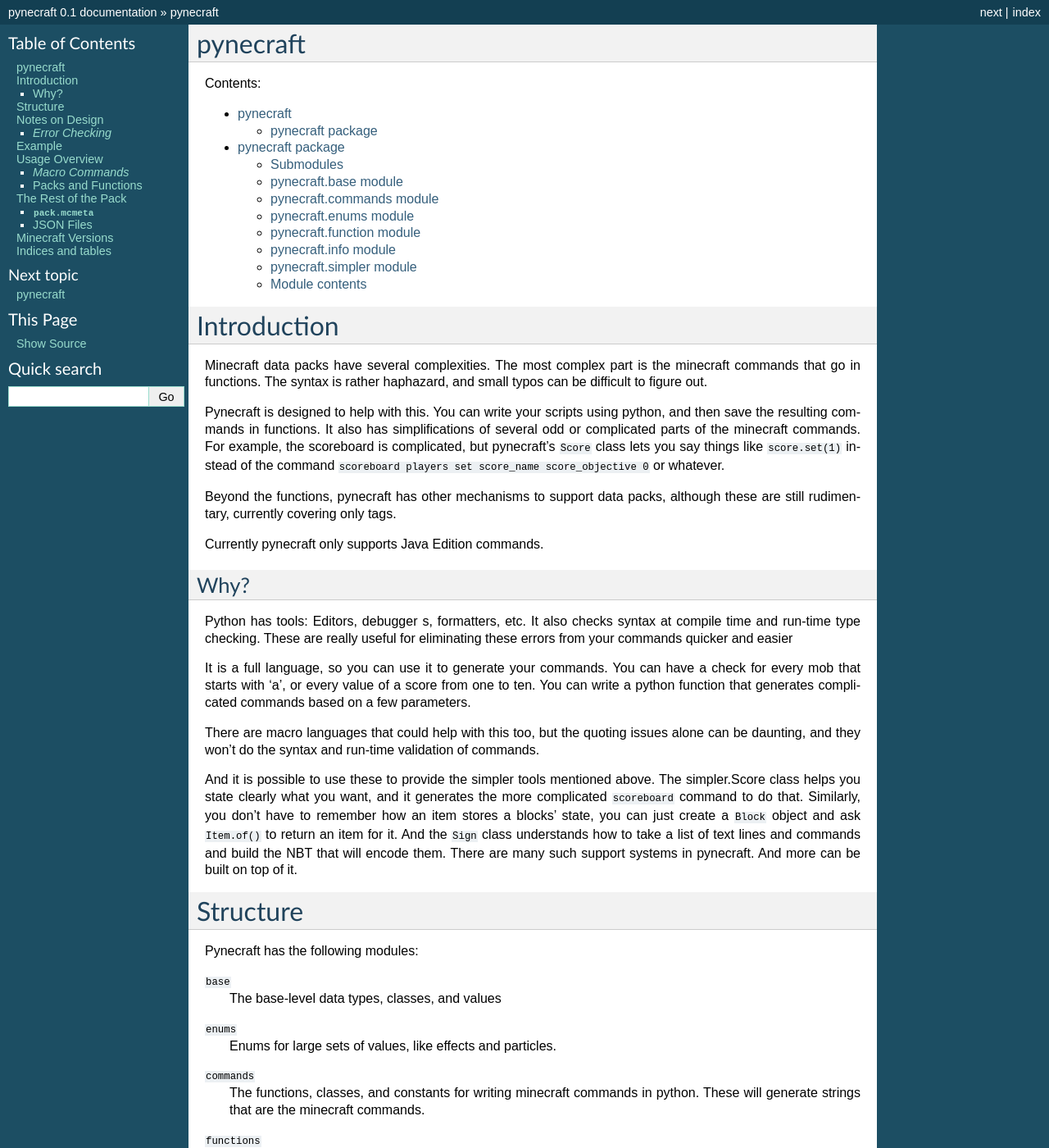
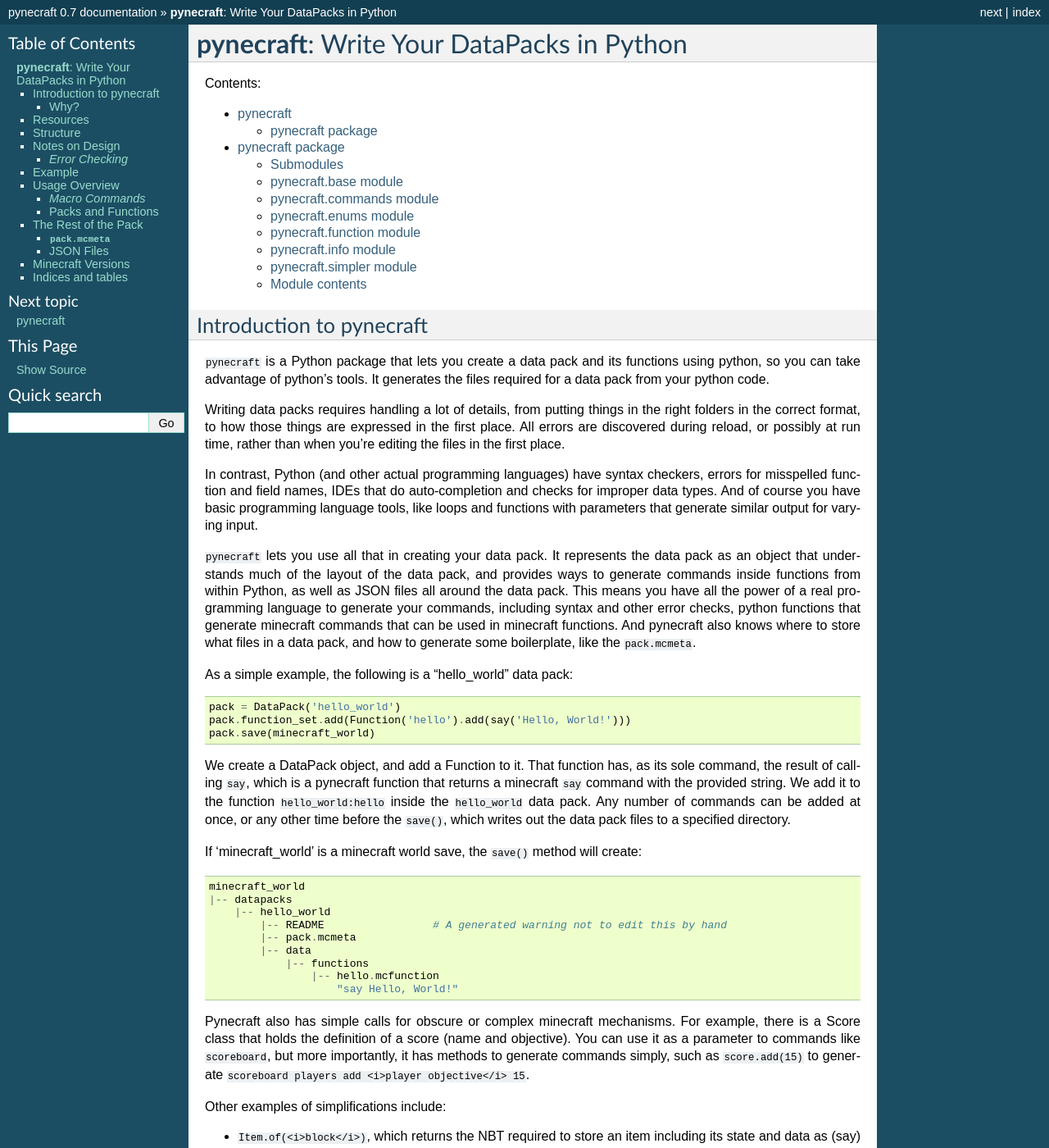
Before and after one commit to kcrca/pynecraft, a Sphinx documentation site: the page built from docs/index.rst, in a window 1280 px wide and 1400 px high. Shown: the whole window at 82% size. Built offline with Sphinx 7.4.7, drawn with Linux system fonts in a browser that asks for light colours; some of the changed text lies outside the part shown.

Commit message:
unify rst files

```diff
--- a/README.rst
+++ b/README.rst
@@ -1 +1,149 @@
-This package allows you to write a datapack as a python program, which generates the files for functions, tags, etc.
+
+Introduction to pynecraft
+=========================
+
+``pynecraft`` is a Python package that lets you create
+a data pack and its functions using python, so you can take
+advantage of python's tools. It generates the files required
+for a data pack from your python code.
+
+Writing data packs requires handling a lot of details, from
+putting things in the right folders in the correct format, to
+how those things are expressed in the first place. All errors
+are discovered during reload, or possibly at run time, rather
+than when you're editing the files in the first place.
+
+In contrast, Python (and other actual programming languages) have
+syntax checkers, errors for misspelled function and field names,
+IDEs that do auto-completion and checks for improper data types.
+And of course you have basic programming language tools, like loops
+and functions with parameters that generate similar output for
+varying input.
+
+``pynecraft`` lets you use all that in creating your
+data pack. It represents the data pack as an object that
+understands much of the layout of the data pack, and provides
+ways to generate commands inside functions from within Python,
+as well as JSON files all around the data pack. This means you
+have all the power of a real programming language to generate
+your commands, including syntax and other error checks, python
+functions that generate minecraft commands that can be used in
+minecraft functions. And pynecraft also knows where to store
+what files in a data pack, and how to generate some boilerplate,
+like the ``pack.mcmeta``.
+
+As a simple example, the following is a "hello_world" data pack::
+
+    pack = DataPack('hello_world')
+    pack.function_set.add(Function('hello').add(say('Hello, World!')))
+    pack.save(minecraft_world)
+
+We create a DataPack object, and add a Function to it. That function
+has, as its sole command, the result of calling ``say``, which is
+a pynecraft function that returns a minecraft ``say`` command with
+the provided string. We add it to the function ``hello_world:hello``
+inside the ``hello_world`` data pack. Any number of commands can
+be added at once, or any other time before the ``save()``, which
+writes out the data pack files to a specified directory.
+
+If 'minecraft_world' is a minecraft world save, the ``save()``
+method will create::
+
+    minecraft_world
+    |-- datapacks
+	|-- hello_world
+	    |-- README                 # A generated warning not to edit this by hand
+	    |-- pack.mcmeta
+	    |-- data
+		|-- functions
+		    |-- hello.mcfunction
+			"say Hello, World!"
+
+
+Pynecraft also has simple calls for obscure or complex minecraft
+mechanisms. For example, there is a Score class that holds the
+definition of a score (name and objective). You can use it as a
+parameter to commands like ``scoreboard``, but more importantly,
+it has methods to generate commands simply, such as ``score.add(15)``
+to generate ``scoreboard players add <i>player objective</i> 15``.
+
+Other examples of simplifications include:
+
+* ``Item.of(<i>block</i>)``, which returns the NBT required to store
+  an item including its state and data as (say) an item you would
+  summon into the world to be picked up by a player
+
+* The ``Sign`` class that generates all the messy NBT to set sign
+  texts and commands, so::
+
+      Sign((None, 'hi', 'there'), (tell(p(), 'Hello!'),)).place((0, 100, 0), WEST)
+
+  …which gives a list of three lines of text for the sign and one ``tell`` command, generates the lovely::
+
+      setblock 0 100 0 oak_sign[rotation=4]{front_text: {messages: ['{"text": "",
+        "clickEvent": {"action": "run_command", "value": "/tell @p Hello!"}}',
+        '{"text": "hi"}', '{"text": "there"}', '{"text": ""}']}}
+
+  …a command that places an oak sign facing west at 0 100 0 with
+  three lines of text which, when touched by the player, tells them
+  "Hello!" (in case you couldn't decode all that NBT). (Actually
+  it generates two commands, the first of which sets that block to
+  ``air``, to work around the fact that setting a sign at a place
+  sometimes will not overwrite an existing sign, which is another
+  thing you'd probably prefer not to worry about, and pynecraft
+  takes care of for you.)
+
+Pynecraft is distributed under the standard MIT license.
+
+Why?
+----
+
+Python has tools: editors, debugger, formatters, etc. It also
+checks syntax at compile time and has run-time type checking. These
+are really useful for eliminating errors from your commands quickly
+and easily.
+
+It is a full language, so you can use it to generate your commands.
+You can have a check for every mob that starts with 'a', or every
+value of a score from one to ten. You can write a python function
+that generates complicated commands based on a few parameters.
+
+There are macro languages that could help with this, but the
+quoting issues alone can be daunting, and they won't do the syntax
+and run-time validation of commands.
+
+I wrote pynecraft because I was working on my `RestWorld resource
+pack test world <https://claritypack.com/restworld>`_.  It makes
+extensive use of functions. After using a macro system to generate
+things for a while, it was clear that this was ugly and difficult.
+Pynecraft made a big difference. The "saying what I mean to say"
+stage of development nearly entirely vanished.  I still had bugs
+and made mistakes, out they were almost never typos or command
+syntax problems. And with some of the simplification tools, I also
+stopped making mistakes about how relatively complicated things
+were done.
+
+I hope it will help you, too!
+
+(Currently pynecraft only supports Java Edition commands. A Bedrock
+version is certainly possible as a companion project; if someone
+wants to undertake it, please let me know.)
+
+Resources
+=========
+Here are some useful resources:
+
+* `The python docs <https://pynecraft.readthedocs.io/en/latest/#>`_.
+* `The discord <https://discord.gg/ksmuc4qqvy>`_.
+* `The GitHub repository <https://github.com/kcrca/pynecraft>`_
+* `Bugs and feature tickets <https://github.com/kcrca/pynecraft/issues>`_
+* `The "warning" example
+  <https://github.com/kcrca/pynecraft/blob/main/example/warning.py>`_,
+  a basic example included with the source.
+* `The megavillage project
+  <https://github.com/kcrca/megavillage/tree/main/megavillage>`_,
+  a simple project of mine (YouTube videos coming soon!)
+* `The RestWorld project
+  <https://github.com/kcrca/restworld/tree/main/restworld>`_, a
+  very complex use that is the original target, whose `very own
+  website is here <https://claritypack.com/restworld>`_.
--- a/docs/conf.py
+++ b/docs/conf.py
@@ -18,11 +18,11 @@
 # -- Project information -----------------------------------------------------
 
 project = 'pynecraft'
-copyright = '2022, Ken Arnold'
+copyright = '2022-24, Ken Arnold'
 author = 'Ken Arnold'
 
 # The full version, including alpha/beta/rc tags
-release = '0.1'
+release = '0.7'
 
 # -- General configuration ---------------------------------------------------
 
@@ -48,8 +48,3 @@
 #
 # html_theme = 'alabaster'
 html_theme = "classic"
-
-# Add any paths that contain custom static files (such as style sheets) here,
-# relative to this directory. They are copied after the builtin static files,
-# so a file named "default.css" will overwrite the builtin "default.css".
-html_static_path = ['_static']
--- a/docs/index.rst
+++ b/docs/index.rst
@@ -1,5 +1,6 @@
-pynecraft
-=========
+#############################################
+**pynecraft**: Write Your DataPacks in Python
+#############################################
 
 .. toctree::
    :maxdepth: 2
@@ -8,53 +9,7 @@
    modules
    pynecraft
 
-Introduction
-============
-
-Minecraft data packs have several complexities. The most complex
-part is the minecraft commands that go in functions. The syntax is
-rather haphazard, and small typos can be difficult to figure out.
-
-Pynecraft is designed to help with this. You can write your scripts
-using python, and then save the resulting commands in functions. It
-also has simplifications of several odd or complicated parts of the
-minecraft commands. For example, the scoreboard is complicated, but
-pynecraft's ``Score`` class lets you say things like ``score.set(1)``
-instead of the command ``scoreboard players set score_name
-score_objective 0`` or whatever.
-
-Beyond the functions, pynecraft has other mechanisms to support
-data packs, although these are still rudimentary, currently covering
-only tags.
-
-Currently pynecraft only supports Java Edition commands.
-
-Why?
-----
-
-Python has tools: Editors, debugger s, formatters, etc. It also
-checks syntax at compile time and run-time type checking. These are
-really useful for eliminating these errors from your commands
-quicker and easier
-
-It is a full language, so you can use it to generate your commands.
-You can have a check for every mob that starts with 'a', or every
-value of a score from one to ten. You can write a python function
-that generates complicated commands based on a few parameters.
-
-There are macro languages that could help with this too, but the
-quoting issues alone can be daunting, and they won't do the syntax
-and run-time validation of commands.
-
-And it is possible to use these to provide the simpler tools mentioned
-above. The simpler.Score class helps you state clearly what you
-want, and it generates the more complicated ``scoreboard`` command
-to do that.  Similarly, you don't have to remember how an item
-stores a blocks' state, you can just create a ``Block`` object and
-ask ``Item.of()`` to return an item for it. And the ``Sign`` class
-understands how to take a list of text lines and commands and build
-the NBT that will encode them.  There are many such support systems
-in pynecraft. And more can be built on top of it.
+.. include:: ../README.rst
 
 Structure
 =========
@@ -100,28 +55,21 @@
 python, but how to handle the block type? And the options?
 
 For the block type, pynecraft lets you use several different styles.
-For simple blocks, you can just name the block:
-::
+For simple blocks, you can just name the block::
 
     fill((1, 2, 3), (4, 5, 6), 'air')
 
 There is also a class ``simpler.Block`` that lets you specify both
-block state and nbt:
-
-::
+block state and nbt::
 
     fill((1, 2, 3), (4, 5, 6), Block('oak_sign', {'rotation', 5}, {'Text2': 'Howdy!'))
 
 You can use a ``dict`` to specify block state and NBT (more on NBT
-below).  Or you can just give the specification as a tuple:
-
-::
+below).  Or you can just give the specification as a tuple::
 
     fill((1, 2, 3), (4, 5, 6), ('oak_sign', {'rotation', 5}, {'Text2': 'Howdy!'))
 
-That pretty will handles blocks. You can do similarly with entities:
-
-::
+That pretty will handles blocks. You can do similarly with entities::
 
     summon(('Zombie', {'IsBaby': True}), (1, 2, 3))
 
@@ -239,9 +187,8 @@
 
 To try this out, you can create a save. If you call it 'PynecraftWorld',
 then the path you give to this command is the path to that save
-dir. Then you can enter the world, run
+dir. Then you can enter the world, run::
 
-::
         /function warning::init
         /function warning::start
 
@@ -278,17 +225,13 @@
 
 Here is an expression that will print a minecraft ``give`` command
 (of course, usually you won’t want to print commands, you want to
-put them in functions, more on this below):
-
-::
+put them in functions, more on this below)::
 
     from pynecraft.commands import setblock
 
     print(give(a(), 'iron_sword'))
 
-The output will be
-
-::
+The output will be::
 
     give @a iron_sword
 
@@ -296,9 +239,7 @@
 commands that seem unlikely to appear in functions or command
 blocks), there is a function in ``pynecraft.commands``. These may
 return strings, or intermediate objects that support further chaining
-calls. Here is how you could put together an ``experience`` command:
-
-::
+calls. Here is how you could put together an ``experience`` command::
 
     print(experience().add(s(), 3, LEVELS))
 
@@ -309,9 +250,7 @@
 ``experience``.
 
 You can remember this intermediate object and re-use it. One useful
-case for this is in target specifications, which can get complicated:
-
-::
+case for this is in target specifications, which can get complicated::
 
     tgt = e().team('red').distance((None, 20))
     who = give(tgt, 'redstone_dust', 10)
@@ -328,18 +267,14 @@
 
 The ``execute`` command is another place where you could do this,
 but you can also give ``run()`` multiple commands, and it
-will generate a command for each one.
-
-::
+will generate a command for each one.:
 
     print(cmd) for cmd in execute().as_(e().tag('runner')).run(
         say('Ready to go!'),
         function('my_pack:go_to_it')
         say('Done!'))
 
-gives you
-
-::
+gives you::
 
     execute as @e[tag=runner] run say Ready to go!
     execute as @e[tag=runner] run function my_pack:go_to_it
@@ -350,35 +285,25 @@
 In Minecraft, macro commands are marked with a ``$``, and substitute
 incoming values using ``$(foo)``.  Pynecraft just requires you to
 mark where you are using incoming arguments, and prepends the ``$``
-if needed.  So for example, you could use macro arguments like this:
-
-::
+if needed.  So for example, you could use macro arguments like this::
 
     execute().as_(e().tag(Arg('tag'))).run(say(Arg('msg')))
 
-This would give you:
-
-::
+This would give you::
 
     $execute as @e[tag=$(tag)] run say $(msg)
 
-You could even just make the entire target a macro:
-
-::
+You could even just make the entire target a macro::
 
     execute().as_(Arg('tgt')).run(say(Arg('msg')))
 
 In most places you can also simply use a a string, which is most
 useful where the macro value represents part of a value. If you
-want
-
-::
+want::
 
     tell @e[tag=xyz_$(foo)] Shh! There's a wumpus!!!
 
-you can use
-
-::
+you can use::
 
     tell(e().tag('xyz_$(foo)'), 'Shh! There's a wumpus!!!')
 
@@ -396,9 +321,7 @@
 Of course, usually you won't want to print commands, you want to
 put them in functions and put those functions in a data pack. The
 ``pynecraft.functions`` module help you do this. You can start with
-a top-level data pack:
-
-::
+a top-level data pack::
 
         pack = DataPack('my_pack', minecraft_saves / 'my_pack_world')
 
@@ -410,9 +333,7 @@
 Each pack has a top-level ``functions`` directory, which can have
 one level of function directories beneath it (that's the current
 minecraft rule). If you add a function to the pack, it goes in the
-top level directory:
-
-::
+top level directory::
 
         func = Function('hello_world').add(say('Hello, world!'))
         pack.functions.add(func)
@@ -442,9 +363,7 @@
 
 And then it will write out the files. In this case, it will create
 a structure like the following (assuming ``my_pack_world`` as the
-world's save path):
-
-::
+world's save path)::
 
         my_pack_save                            Top level of save
         |-- datapack                            Where datapacks go
--- a/pyproject.toml
+++ b/pyproject.toml
@@ -9,7 +9,7 @@
 dependencies = [ "requests", "bs4", ]
 
 [project.urls]
-Homepage = "https://claritypack.com/pynecraft"
+Homepage = "https://pynecraft.readthedocs.io/en/latest/"
 Issues = "https://github.com/kcrca/pynecraft/issues"
 
 [build-system]
```
Also changed, not shown: site/index.html (+35 -15 lines), 1 other file.
